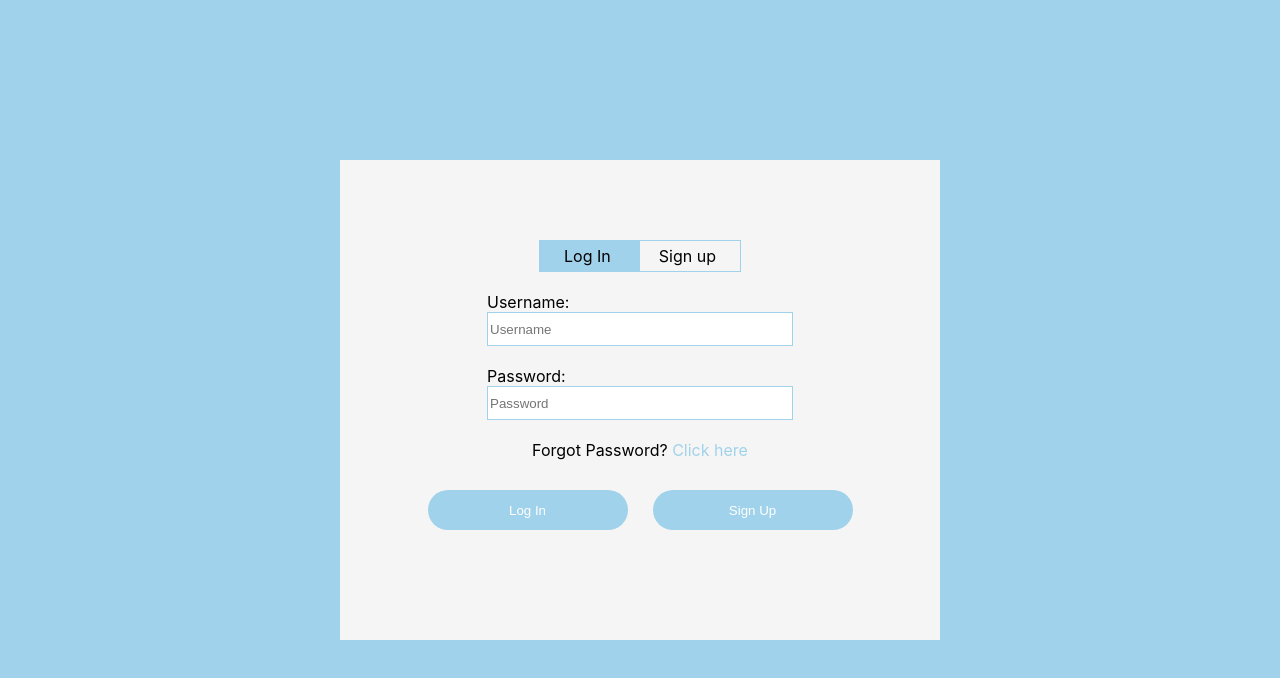
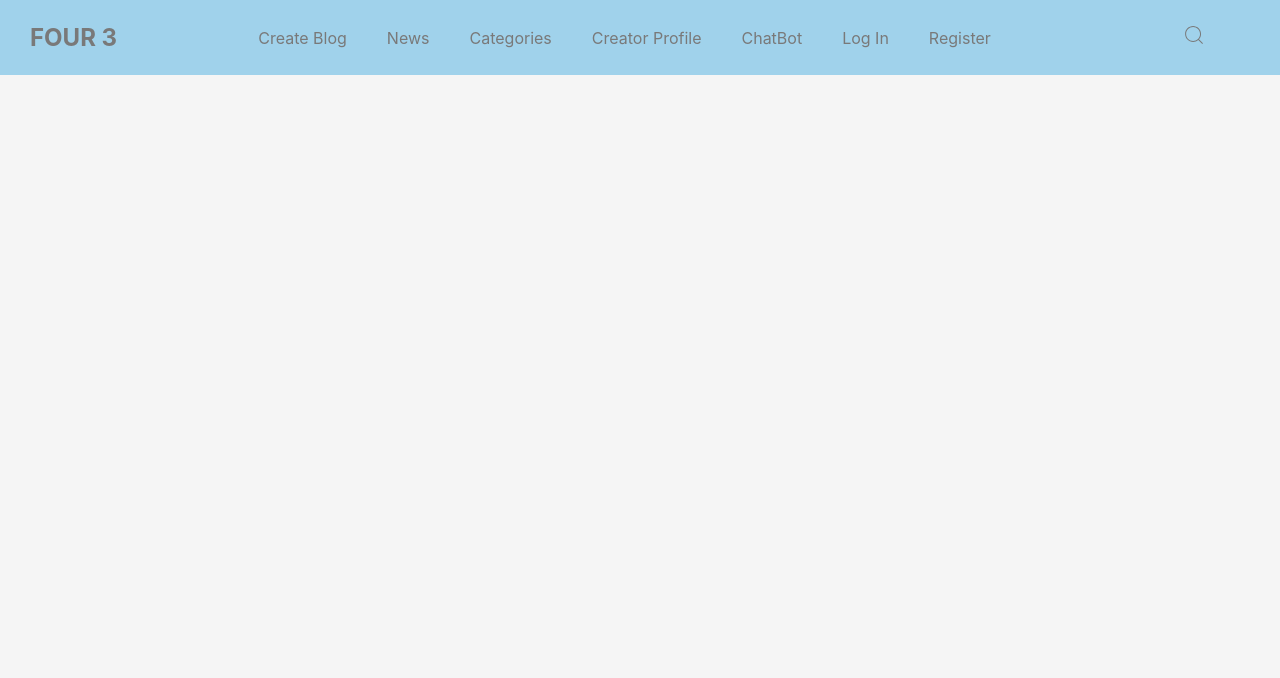
Before and after one commit to TR7J/Blogging-app, a React (Create React App) app: page / in a window 1280 px wide. Shown: the top 678 px of the page. Built offline with nearby package versions, Linux system fonts and the light colour scheme.

Commit message:
Creation of navigation bar, Authentication Form Pending

```diff
--- a/package.json
+++ b/package.json
@@ -8,6 +8,7 @@
     "@testing-library/user-event": "^13.5.0",
     "react": "^18.3.1",
     "react-dom": "^18.3.1",
+    "react-icons": "^5.2.1",
     "react-scripts": "5.0.1",
     "web-vitals": "^2.1.4"
   },
--- a/src/App.js
+++ b/src/App.js
@@ -1,11 +1,11 @@
-import logo from './logo.svg';
+
 import './App.css';
-import Authentication from './components/authentication/authentication';
+import Navigation from './components/navigation bar/navigation'
 
 function App() {
   return (
     <div >
-      <Authentication/>
+      <Navigation/>
     </div>
   );
 }
--- /dev/null
+++ b/src/components/navigation bar/navigation.css
@@ -0,0 +1,126 @@
+*{
+    margin: 0;
+    padding: 0;
+    box-sizing: border-box;
+}
+
+.header{
+    position: fixed;
+    width: 100%;
+    top: 0;
+    left: 0;
+    height: 75px;
+    background-color: #A0D2EB;
+    padding: 30px;
+    display: flex;
+    justify-content: space-between;
+    align-items: center;
+}
+
+.header-nav{
+    display: flex;
+    flex-direction: row;
+    justify-content: space-between;
+    align-items: center;
+}
+
+.logo{
+    text-decoration: none;
+    color: #797979;
+    margin-right: 10px;
+}
+
+.header-nav-links{
+    display: flex;
+    justify-content: center;
+    align-items: center;
+}
+
+.header-nav-lists{
+    margin: 0 auto;
+    display: flex;
+    justify-content: center;
+    align-items: center;
+    list-style: none;
+}
+
+.link{
+    text-decoration: none;
+    color: #797979;
+    margin-right: 40px;
+}
+
+.link:hover{
+    text-decoration: underline;
+}
+
+.search-btn{
+    cursor: pointer;
+    background: transparent;
+    border: none;
+    outline: none;
+    color: #797979;
+    font-weight: 800;
+    font-size: 1.5rem;
+    margin-left: 20px;
+    margin-right: 20px;
+}
+
+.btn{
+    cursor: pointer;
+    background: transparent;
+    border: none;
+    outline: none;
+    color: #797979;
+    visibility: hidden;
+    opacity: 0;
+    font-size: 1.5rem;
+}
+
+.close-btn{
+    position: fixed;
+    top: 2rem;
+    right: 2rem;
+}
+
+.work-buttons{
+    display: flex;
+    justify-content: space-between;
+    align-items: center;
+}
+
+@media screen and (max-width: 1024px) {
+    .btn{
+        visibility: visible;
+        opacity: 1;
+    }
+
+    .header-nav{
+        position: fixed;
+        top: 0;
+        left: 0;
+        height: 100%;
+        width: 100%;
+        display: flex;
+        flex-direction: column;
+        justify-content: center;
+        align-items: center;
+        background-color: #A0D2EB;
+        gap: 20px;
+        transition: 1s;
+        transform: translateY(-100vh);
+    }
+
+    .header-nav-lists{
+        display: flex;
+        flex-direction: column;
+        justify-content: center;
+        align-items: center;
+        font-size: 1.5rem;
+        gap: 30px;
+    }
+
+    .header .responsive_nav{
+        transform: none;
+    }
+}
--- /dev/null
+++ b/src/components/navigation bar/navigation.jsx
@@ -0,0 +1,62 @@
+import {useRef} from "react"
+import React from "react";
+import { CiSearch } from "react-icons/ci";
+import {FaBars, FaTimes} from "react-icons/fa"
+import "./navigation.css"
+
+export default function Navigation(){
+    {/* this variable refers to the nav tag */}
+
+    const navRef = useRef()
+
+    {/* each time the function is called we add or remove the "responsive_nav" class */}
+    const toggleNavBar = function(){
+        navRef.current.classList.toggle("responsive_nav")
+    }
+    return(
+        <div>
+            <header className="header">
+                <a href="#" className="logo">
+                    <h2>FOUR 3</h2>
+                </a>
+                <nav className="header-nav" ref={navRef}>
+                    <ul className="header-nav-lists">
+                        <li className="list">
+                            <a href="#" className="link">Create Blog</a>
+                        </li>
+                        <li className="list">
+                            <a href="#" className="link">News</a>
+                        </li>
+                        <li className="list">
+                            <a href="#" className="link">Categories</a>
+                        </li>
+                        <li className="list">
+                            <a href="#" className="link">Creator Profile</a>
+                        </li>
+                        <li className="list">
+                            <a href="#" className="link">ChatBot</a>
+                        </li>
+                        <li className="list screen-switch">
+                            <a href="#" className="link">Log In</a>
+                        </li>
+                        <li className="list screen-switch">
+                            <a href="#" className="link">Register</a>
+                        </li>
+                        <button className = "btn close-btn" onClick={toggleNavBar}>
+                            <FaTimes/>
+                        </button>
+                    </ul>
+                </nav>
+
+                <div className="work-buttons">
+                    <button className="search-btn">
+                        <CiSearch/>
+                    </button>
+                    <button className = "btn" onClick={toggleNavBar}>
+                        <FaBars />
+                    </button>
+                </div>
+            </header>
+        </div>
+    )
+}
--- a/src/index.css
+++ b/src/index.css
@@ -5,7 +5,7 @@ body {
     sans-serif;
   -webkit-font-smoothing: antialiased;
   -moz-osx-font-smoothing: grayscale;
-  background-color: #A0D2EB;
+  background-color: whitesmoke;
 }
 
 code {
--- a/src/index.js
+++ b/src/index.js
@@ -3,9 +3,11 @@ import ReactDOM from 'react-dom/client';
 import './index.css';
 import App from './App';
 
+
+
 const root = ReactDOM.createRoot(document.getElementById('root'));
 root.render(
   <React.StrictMode>
-    <App />
+    <App/>
   </React.StrictMode>
 );
```
Also changed, not shown: src/pages/Authentication.js (added, +12 -0 lines), src/pages/main.js (added), 1 other file (tests, documents, lock files or other folders).
